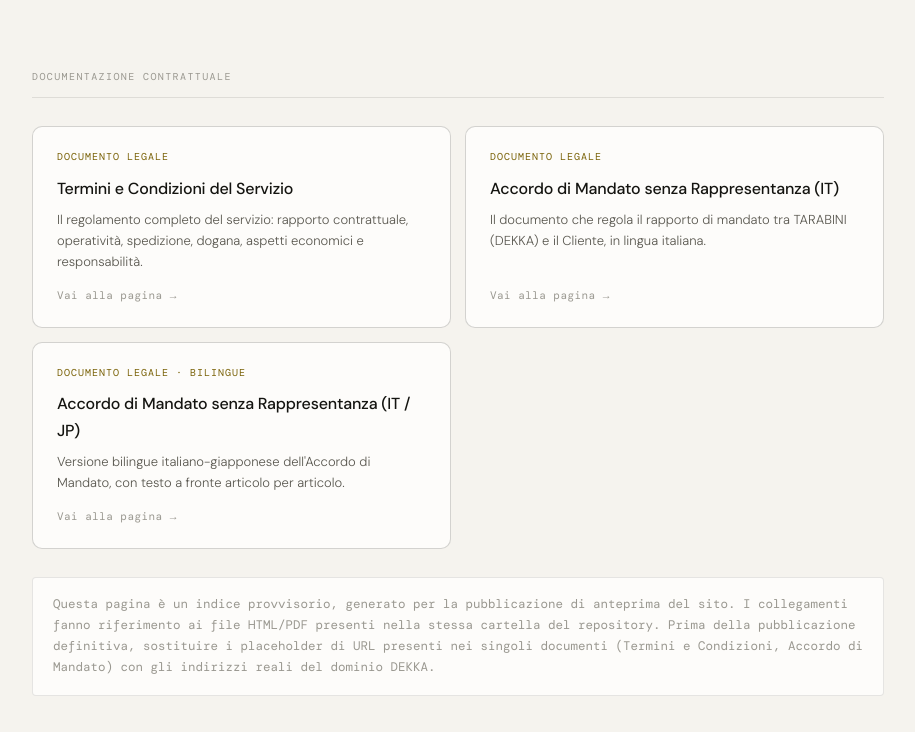
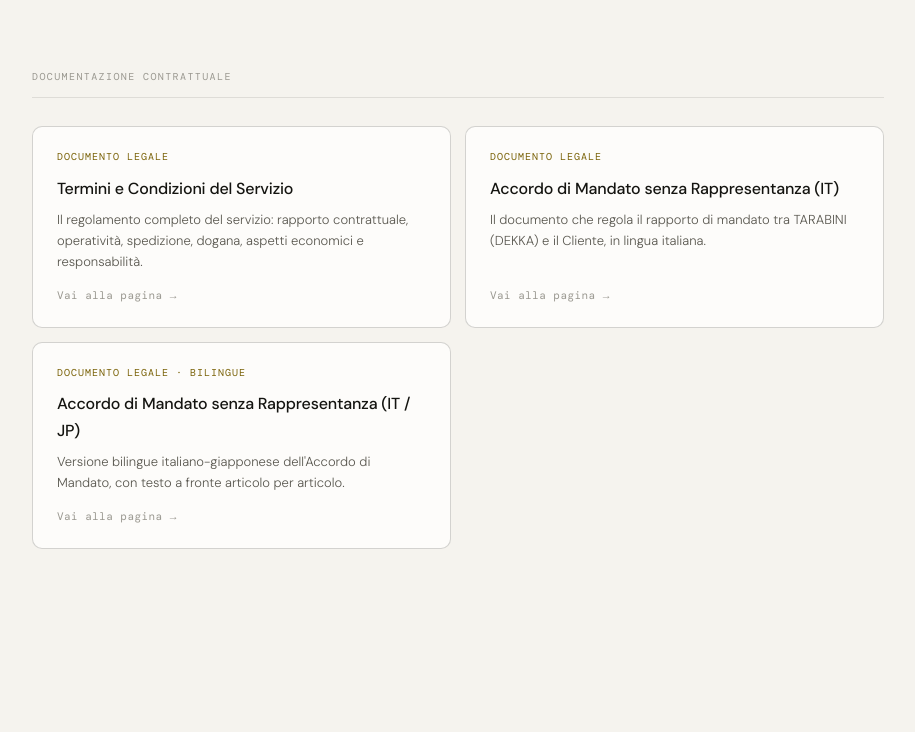
Before and after one commit to tarabiniluca/dekka, a plain HTML site: page index.html in a window 1280 px wide. Shown: the part 999-1731 px from the top of the page, without its empty margins (182-1097 px from the left). Drawn offline with nearby package versions, Linux system fonts and the light colour scheme; a web font is replaced by a local one.

Commit message:
Rimuovi riquadro nota provvisoria dall'indice
Co-Authored-By: Claude Sonnet 4.6 <noreply@anthropic.com>

```diff
--- a/index.html
+++ b/index.html
@@ -68,19 +68,7 @@
 
   .nav-card.pdf { border-style: dashed; }
 
-  .idx-note {
-    margin-top: 28px;
-    padding: 16px 20px;
-    border: 1px solid var(--border);
-    border-radius: var(--radius);
-    background: var(--bg-card);
-  }
-  .idx-note p {
-    font-size: 12.5px;
-    color: var(--ink-3);
-    line-height: 1.7;
-    font-family: var(--font-mono);
-  }
+
 </style>
 </head>
 <body>
@@ -170,9 +158,7 @@
 
     </div>
 
-    <div class="idx-note">
-      <p>Questa pagina è un indice provvisorio, generato per la pubblicazione di anteprima del sito. I collegamenti fanno riferimento ai file HTML/PDF presenti nella stessa cartella del repository. Prima della pubblicazione definitiva, sostituire i placeholder di URL presenti nei singoli documenti (Termini e Condizioni, Accordo di Mandato) con gli indirizzi reali del dominio DEKKA.</p>
-    </div>
+
   </div>
 
 </div>
```
